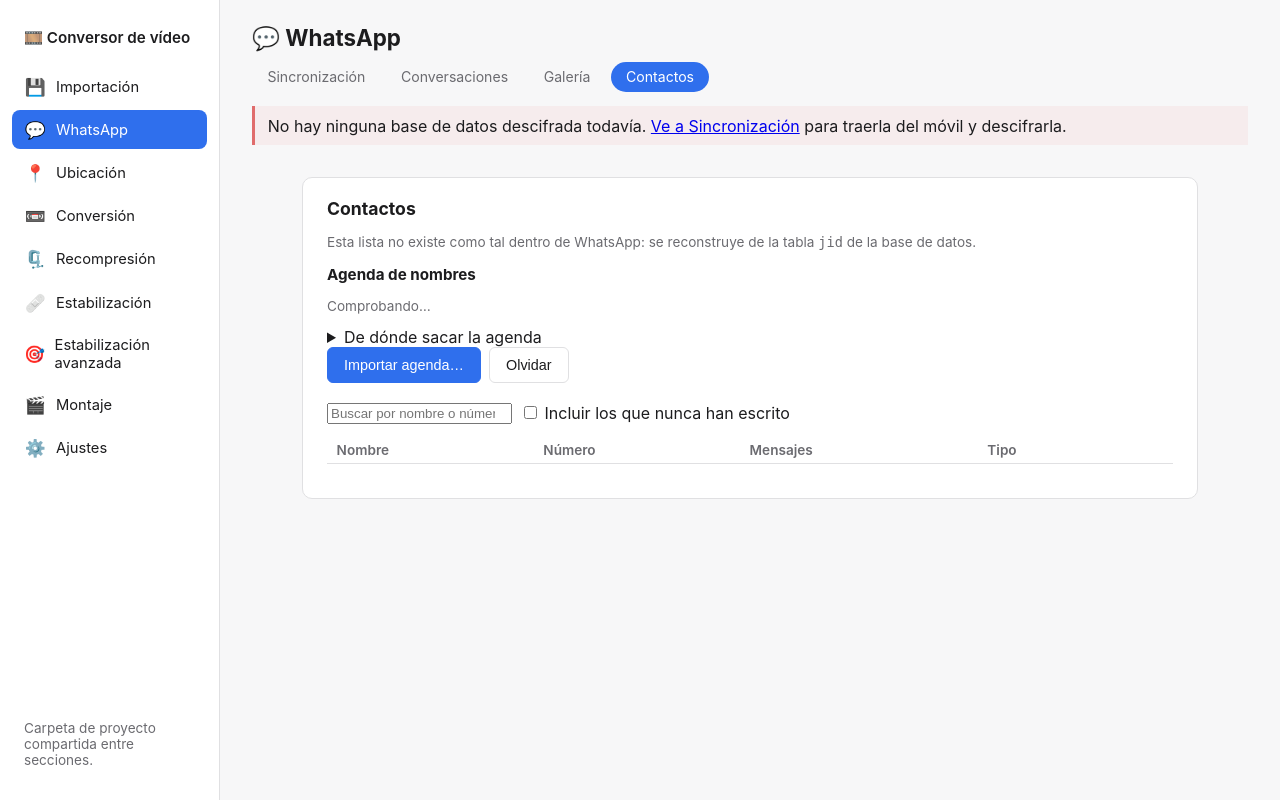
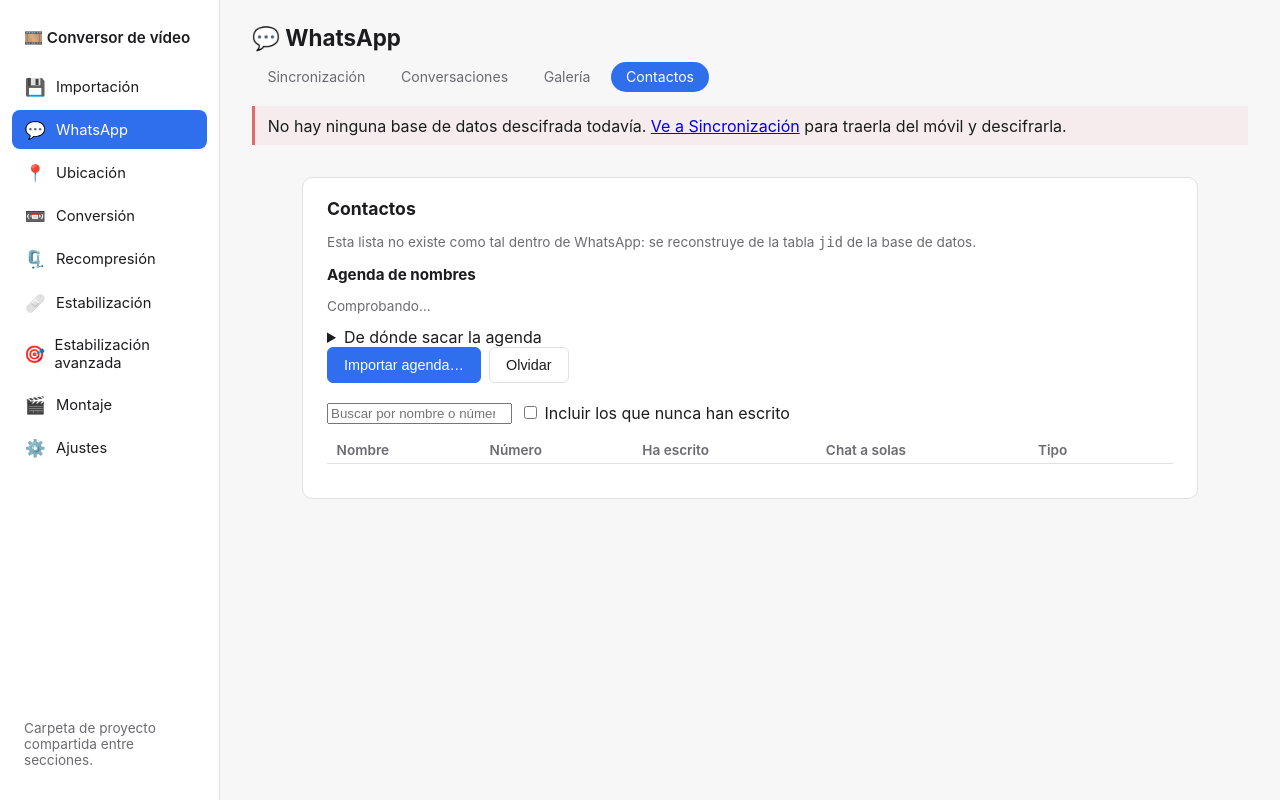
Before and after one commit to ma-ochoa/conversor-avchd, a Flask app: page /whatsapp/contactos in a window 1280 px wide. Run offline with Flask 3, Linux system fonts and the light colour scheme; lists and menus that the app fills with data are empty.

Commit message:
Separa lo que alguien ha escrito de lo que hay en vuestro chat a solas
En Contactos, un número podía decir 13.757 mensajes y no enseñar ni uno al abrirlo:
solo el aviso de cifrado. Pasaba en muchos, y la explicación es que la columna y el
enlace de al lado hablaban de cosas distintas.

La cifra salía de contar `sender_jid_row_id`, o sea **todo lo que esa persona ha
escrito en cualquier conversación**, grupos incluidos. El enlace, en cambio, abría
su chat individual. Alguien muy activo en un grupo grande sale con miles de
mensajes y una conversación a solas que no existe: el 34616065999 del caso tiene
sus 13.757 repartidos entre «Radioafición Fuenlabrada» (12.621) y «SOCIOS
RADIO@FUENLABRADA» (1.136), y con él a solas nunca se ha hablado.

Ahora son dos columnas, «Ha escrito» y «Chat a solas», y el enlace solo aparece
cuando hay algo que abrir.

Los avisos del sistema (tipo 7) se cuentan aparte, porque si no el problema seguía
disfrazado: ese chat tenía un mensaje, y era el de «cifrado de extremo a extremo».
No es un caso raro — de los 3.893 chats individuales de esta base, **2.159 no
tienen otra cosa** que avisos o llamadas. La columna dice «solo avisos» en vez de
un número que promete contenido.

Y pulsando la cifra de escritos se despliega dónde están, con enlace a cada
conversación. Sin eso hay que creerse el número: era justo lo que faltaba para que
la lista dejara de parecer estropeada. La consulta va por `sender_jid_row_id`, que
ya tiene índice desde el arranque de la base (0,19 s para los 13.757).

Co-Authored-By: Claude Opus 5 <noreply@anthropic.com>

```diff
--- a/app.py
+++ b/app.py
@@ -1035,6 +1035,16 @@ def whatsapp_contactos():
         return _wa_error(exc, 404)
 
 
+@app.route("/api/whatsapp/contacto/<int:jid_id>/chats")
+def whatsapp_contacto_chats(jid_id):
+    """Dónde ha escrito ese contacto. Explica los que tienen miles de mensajes y la
+    conversación a solas vacía: lo suyo está en grupos."""
+    try:
+        return jsonify(wa_chats.donde_escribe(jid_id))
+    except wa_chats.SinBaseDeDatos as exc:
+        return _wa_error(exc, 404)
+
+
 # ---------------------------------------------------------------- agenda externa
 
 @app.route("/api/whatsapp/agenda")
--- a/static/whatsapp.css
+++ b/static/whatsapp.css
@@ -276,3 +276,8 @@ video.redonda { border-radius: 50%; aspect-ratio: 1; object-fit: cover; max-widt
 
 /* El pie de la rejilla ocupa toda la fila, no una celda. */
 .pie-rejilla { grid-column: 1 / -1; text-align: center; padding: 0.8rem 0; margin: 0; }
+
+/* Desglose de «dónde ha escrito» que se abre bajo un contacto en la tabla. */
+.desglose > td { background: var(--wa-panel); }
+.desglose-lista { list-style: none; margin: 0.3rem 0 0; padding: 0; font-size: 0.85rem; }
+.desglose-lista li { padding: 0.15rem 0; }
--- a/static/whatsapp_contactos.js
+++ b/static/whatsapp_contactos.js
@@ -54,6 +54,9 @@ async function carga() {
   pinta(todos);
 }
 
+// «Ha escrito» y «Chat a solas» son cifras distintas, y confundirlas es lo que hacía
+// parecer rota la aplicación: alguien de un grupo muy activo sale con miles de mensajes
+// escritos y la conversación a solas vacía, así que al abrirla no había nada que ver.
 function pinta(lista) {
   document.querySelector("#tabla-contactos tbody").innerHTML = lista.map((c) => `
     <tr>
@@ -63,11 +66,54 @@ function pinta(lista) {
               ? "<span class='muted'>sin nombre</span>"
               : esc(c.nombre)}${c.en_agenda ? " <span class='muted'>· en agenda</span>" : ""}</td>
       <td>${c.numero ? "+" + esc(c.numero) : "<span class='muted'>—</span>"}</td>
-      <td>${formatNumero(c.mensajes)}</td>
+      <td>${c.mensajes
+              ? `<button class="link-btn" data-donde="${c.id}">${formatNumero(c.mensajes)}</button>`
+              : "<span class='muted'>—</span>"}</td>
+      <td>${c.mensajes_chat
+              ? formatNumero(c.mensajes_chat)
+              : c.avisos_chat
+                  ? "<span class='muted'>solo avisos</span>"
+                  : "<span class='muted'>vacío</span>"}</td>
       <td class="muted">${esc(explica(c.servidor) || c.servidor)}</td>
-      <td>${c.chat_id ? `<a href="/whatsapp/chats#chat=${c.chat_id}">ver chat →</a>` : ""}</td>
+      <td>${c.chat_id && c.mensajes_chat
+              ? `<a href="/whatsapp/chats#chat=${c.chat_id}">ver chat →</a>` : ""}</td>
     </tr>`).join("");
 }
+
+// Al pulsar la cifra de mensajes escritos se despliega dónde están, que es la respuesta
+// a «dice que tiene miles y no veo ninguno».
+document.querySelector("#tabla-contactos").addEventListener("click", async (ev) => {
+  const boton = ev.target.closest("[data-donde]");
+  if (!boton) return;
+  const fila = boton.closest("tr");
+  if (fila.nextElementSibling?.classList.contains("desglose")) {
+    fila.nextElementSibling.remove();
+    return;
+  }
+  document.querySelectorAll("#tabla-contactos .desglose").forEach((f) => f.remove());
+
+  const detalle = fila.parentNode.insertBefore(document.createElement("tr"),
+                                               fila.nextElementSibling);
+  detalle.className = "desglose";
+  detalle.innerHTML = `<td colspan="6" class="muted">Buscando…</td>`;
+
+  try {
+    const d = await api(`/api/whatsapp/contacto/${boton.dataset.donde}/chats`);
+    const sitios = d.chats.map((s) => `
+      <li>${formatNumero(s.mensajes)} en
+          <a href="/whatsapp/chats#chat=${s.chat_id}">${esc(s.nombre)}</a>
+          ${s.es_grupo ? "<span class='muted'>· grupo</span>" : ""}</li>`).join("");
+    detalle.innerHTML = `<td colspan="6">
+      <p class="muted">Ha escrito ${formatNumero(d.escritos)} mensajes repartidos en
+      ${formatNumero(d.total)} ${d.total === 1 ? "conversación" : "conversaciones"}:</p>
+      <ul class="desglose-lista">${sitios}</ul>
+      ${d.total > d.chats.length
+          ? `<p class="hint">Se muestran las ${d.chats.length} con más mensajes.</p>` : ""}
+    </td>`;
+  } catch (err) {
+    detalle.innerHTML = `<td colspan="6" class="muted">${esc(err.message)}</td>`;
+  }
+});
 
 el("busca").addEventListener("input", (e) => {
   const q = e.target.value.trim().toLowerCase();
--- a/templates/whatsapp_contactos.html
+++ b/templates/whatsapp_contactos.html
@@ -57,7 +57,8 @@
   <p id="contactos-resumen" class="muted"></p>
 
   <table id="tabla-contactos" class="compacta">
-    <thead><tr><th>Nombre</th><th>Número</th><th>Mensajes</th><th>Tipo</th><th></th></tr></thead>
+    <thead><tr><th>Nombre</th><th>Número</th><th>Ha escrito</th><th>Chat a solas</th>
+               <th>Tipo</th><th></th></tr></thead>
     <tbody></tbody>
   </table>
   <p id="contactos-mas" class="muted"></p>
--- a/whatsapp/chats.py
+++ b/whatsapp/chats.py
@@ -456,12 +456,23 @@ def contactos(busca: str = "", limit: int = 200, offset: int = 0,
                  WHERE sender_jid_row_id > 0 GROUP BY sender_jid_row_id
             ), suyos AS (
                 SELECT jid_row_id AS jid, min(_id) AS chat_id FROM chat GROUP BY jid_row_id
+            ), en_su_chat AS (
+                -- Los avisos del sistema (tipo 7: «cifrado de extremo a extremo», cambios
+                -- de número) se cuentan aparte: son más de la mitad de las conversaciones
+                -- individuales, y contarlos como mensajes hacía que un chat sin una sola
+                -- palabra dijera que tenía contenido.
+                SELECT chat_row_id AS chat_id, count(*) AS n_todo,
+                       sum(CASE WHEN message_type != 7 THEN 1 ELSE 0 END) AS n
+                  FROM message GROUP BY chat_row_id
             )
             SELECT j._id, j.user, j.server, j.raw_string,
-                   escritos.n AS mensajes, suyos.chat_id AS chat_id
+                   escritos.n AS mensajes, suyos.chat_id AS chat_id,
+                   en_su_chat.n AS mensajes_chat,
+                   en_su_chat.n_todo AS mensajes_chat_todo
               FROM jid j
               {union} escritos ON escritos.jid = j._id
               LEFT JOIN suyos  ON suyos.jid = j._id
+              LEFT JOIN en_su_chat ON en_su_chat.chat_id = suyos.chat_id
         """).fetchall()
 
         gente = []
@@ -473,11 +484,56 @@ def contactos(busca: str = "", limit: int = 200, offset: int = 0,
                 "id": f["_id"], "nombre": nombre,
                 "numero": f["user"] if f["server"] == "s.whatsapp.net" else None,
                 "servidor": f["server"], "mensajes": f["mensajes"] or 0,
+                # Dos cifras distintas que antes se enseñaban como una: `mensajes` es
+                # todo lo que ha escrito esa persona **en cualquier conversación**, y
+                # `mensajes_chat` lo que hay en la vuestra a solas. Alguien de un grupo
+                # muy activo puede tener miles de los primeros y cero de los segundos.
+                "mensajes_chat": f["mensajes_chat"] or 0,
+                # Un chat que solo tiene avisos se ve vacío al abrirlo: hay que poder
+                # distinguirlo de uno en el que de verdad no hay nada.
+                "avisos_chat": (f["mensajes_chat_todo"] or 0) - (f["mensajes_chat"] or 0),
                 "en_agenda": bool(f["raw_string"] in nombres),
                 "chat_id": f["chat_id"],
             })
         gente.sort(key=lambda p: (-p["mensajes"], p["nombre"].lower()))
         return {"total": len(gente), "contactos": gente[offset:offset + limit]}
+    finally:
+        con.close()
+
+
+def donde_escribe(jid_id: int, limit: int = 30) -> dict:
+    """En qué conversaciones ha escrito esa persona, y cuánto en cada una.
+
+    Es lo que explica un contacto con miles de mensajes cuya conversación a solas está
+    vacía: todo lo suyo está en grupos. Sin poder verlo, la cifra de la lista parece un
+    fallo de la aplicación — que es exactamente como se leía antes.
+    """
+    con = _con()
+    try:
+        nombres = _nombres(con)
+        filas = con.execute("""
+            SELECT c._id AS chat_id, c.subject, j.user, j.server, j.raw_string,
+                   count(*) AS n,
+                   min(m.timestamp) AS primera, max(m.timestamp) AS ultima
+              FROM message m
+              JOIN chat c ON c._id = m.chat_row_id
+              JOIN jid  j ON j._id = c.jid_row_id
+             WHERE m.sender_jid_row_id = ?
+             GROUP BY m.chat_row_id
+             ORDER BY n DESC
+        """, (jid_id,)).fetchall()
+
+        sitios = [{
+            "chat_id": f["chat_id"],
+            "nombre": f["subject"] or _bonito(f["raw_string"], f["user"], f["server"], nombres),
+            "es_grupo": f["server"] == "g.us",
+            "mensajes": f["n"],
+            "primera": f["primera"],
+            "ultima": f["ultima"],
+        } for f in filas]
+
+        return {"total": len(sitios), "escritos": sum(s["mensajes"] for s in sitios),
+                "chats": sitios[:limit]}
     finally:
         con.close()
 
```
